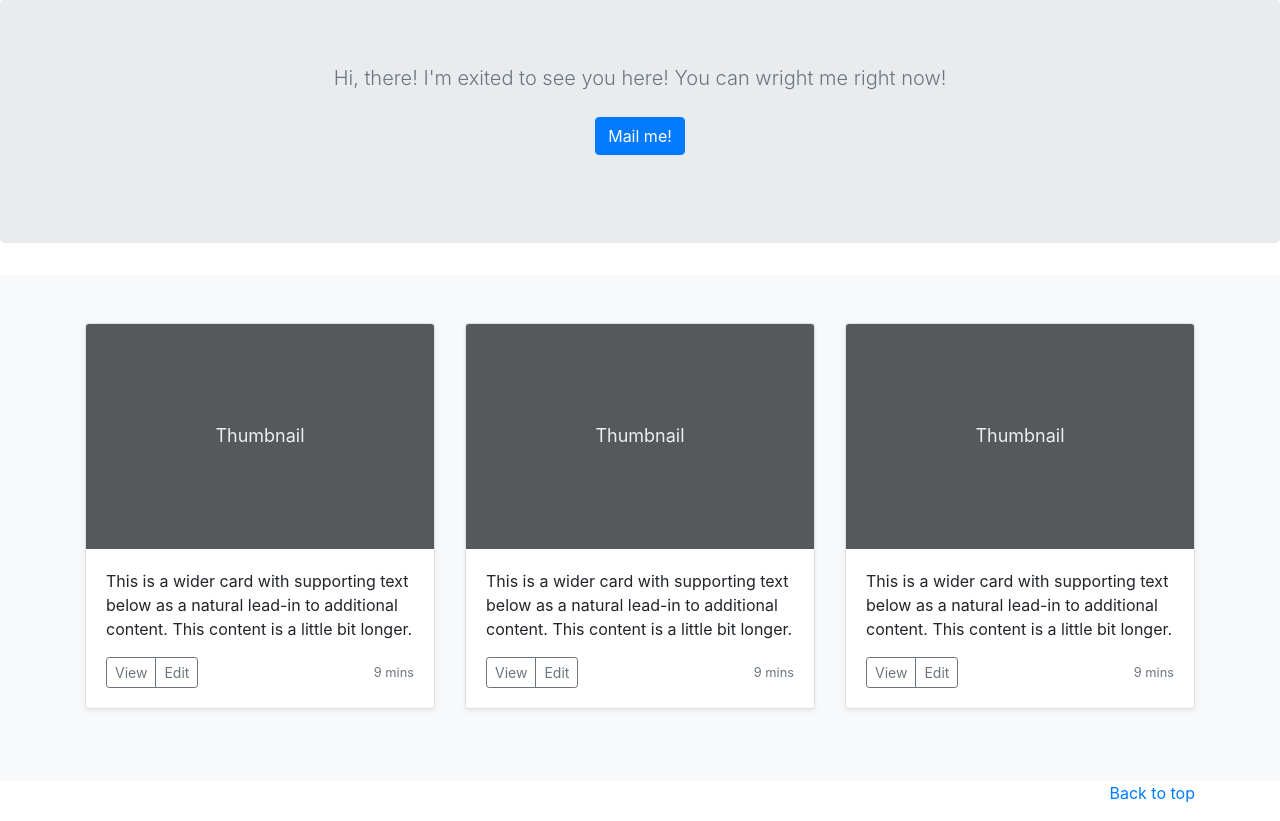
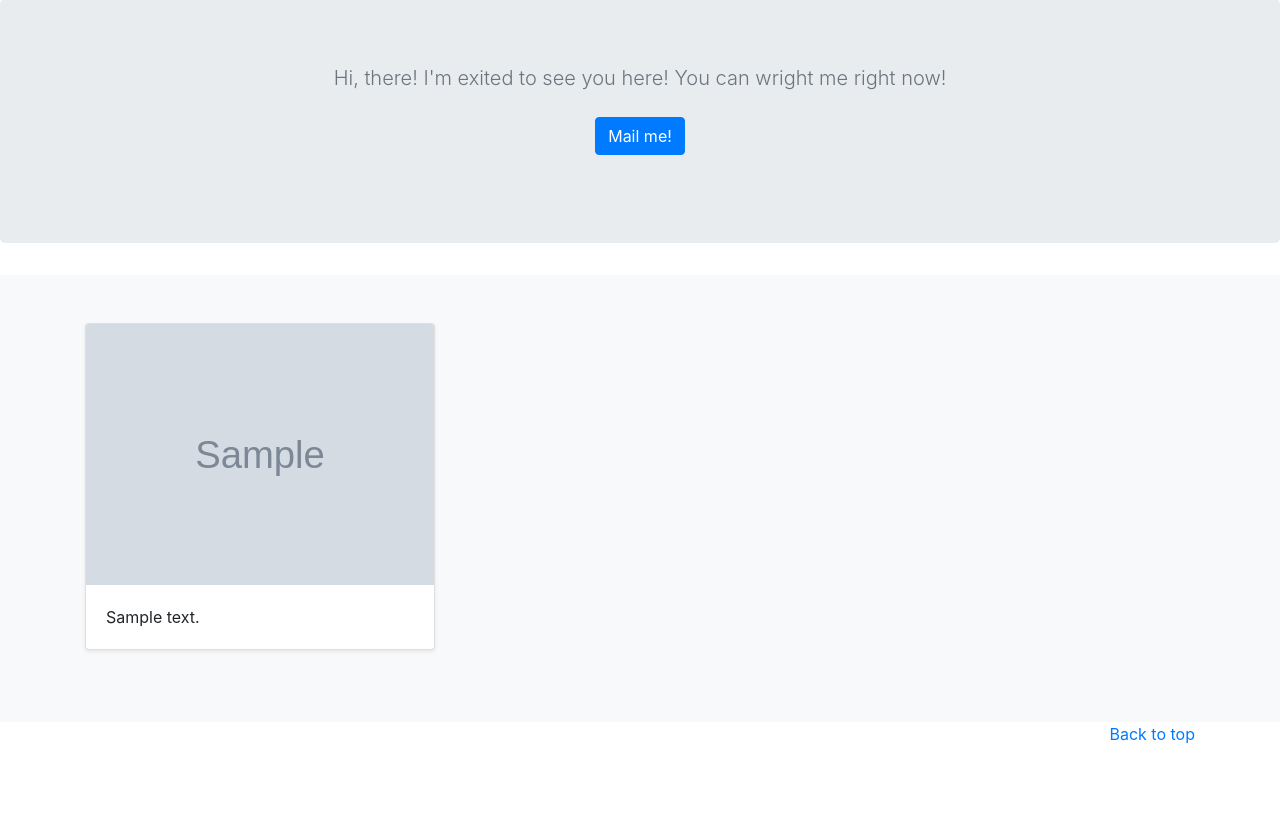
Before and after one commit to alex231a/myawersomeblog, a Django app: page / in a window 1280 px wide. Shown: the part 57-878 px from the top of the page. After the commit the page ends 801 px from the top, so only its background shows below. Run offline with Django 3.2, Linux system fonts and the light colour scheme; tables that the repository leaves empty hold one stand-in row (values such as "Sample post"); grey boxes marked "Sample" are stand-in pictures.

Commit message:
Add events in home.html

```diff
--- a/events/templates/events/home.html
+++ b/events/templates/events/home.html
@@ -65,51 +65,16 @@
         <div class="container">
 
           <div class="row">
+            {% for event in events.all %}
             <div class="col-md-4">
               <div class="card mb-4 shadow-sm">
-                <svg class="bd-placeholder-img card-img-top" width="100%" height="225" xmlns="http://www.w3.org/2000/svg" preserveAspectRatio="xMidYMid slice" focusable="false" role="img" aria-label="Placeholder: Thumbnail"><title>Placeholder</title><rect width="100%" height="100%" fill="#55595c"/><text x="50%" y="50%" fill="#eceeef" dy=".3em">Thumbnail</text></svg>
+                <img class="card-img-top" src="{{ event.event_image.url }}" />
                 <div class="card-body">
-                  <p class="card-text">This is a wider card with supporting text below as a natural lead-in to additional content. This content is a little bit longer.</p>
-                  <div class="d-flex justify-content-between align-items-center">
-                    <div class="btn-group">
-                      <button type="button" class="btn btn-sm btn-outline-secondary">View</button>
-                      <button type="button" class="btn btn-sm btn-outline-secondary">Edit</button>
-                    </div>
-                    <small class="text-muted">9 mins</small>
-                  </div>
+                  <p class="card-text">{{ event.event_text }}</p>
                 </div>
               </div>
             </div>
-            <div class="col-md-4">
-              <div class="card mb-4 shadow-sm">
-                <svg class="bd-placeholder-img card-img-top" width="100%" height="225" xmlns="http://www.w3.org/2000/svg" preserveAspectRatio="xMidYMid slice" focusable="false" role="img" aria-label="Placeholder: Thumbnail"><title>Placeholder</title><rect width="100%" height="100%" fill="#55595c"/><text x="50%" y="50%" fill="#eceeef" dy=".3em">Thumbnail</text></svg>
-                <div class="card-body">
-                  <p class="card-text">This is a wider card with supporting text below as a natural lead-in to additional content. This content is a little bit longer.</p>
-                  <div class="d-flex justify-content-between align-items-center">
-                    <div class="btn-group">
-                      <button type="button" class="btn btn-sm btn-outline-secondary">View</button>
-                      <button type="button" class="btn btn-sm btn-outline-secondary">Edit</button>
-                    </div>
-                    <small class="text-muted">9 mins</small>
-                  </div>
-                </div>
-              </div>
-            </div>
-            <div class="col-md-4">
-              <div class="card mb-4 shadow-sm">
-                <svg class="bd-placeholder-img card-img-top" width="100%" height="225" xmlns="http://www.w3.org/2000/svg" preserveAspectRatio="xMidYMid slice" focusable="false" role="img" aria-label="Placeholder: Thumbnail"><title>Placeholder</title><rect width="100%" height="100%" fill="#55595c"/><text x="50%" y="50%" fill="#eceeef" dy=".3em">Thumbnail</text></svg>
-                <div class="card-body">
-                  <p class="card-text">This is a wider card with supporting text below as a natural lead-in to additional content. This content is a little bit longer.</p>
-                  <div class="d-flex justify-content-between align-items-center">
-                    <div class="btn-group">
-                      <button type="button" class="btn btn-sm btn-outline-secondary">View</button>
-                      <button type="button" class="btn btn-sm btn-outline-secondary">Edit</button>
-                    </div>
-                    <small class="text-muted">9 mins</small>
-                  </div>
-                </div>
-              </div>
-            </div>
+            {% endfor %}
           </div>
         </div>
       </div>
--- a/events/views.py
+++ b/events/views.py
@@ -1,5 +1,7 @@
 from django.shortcuts import render
+from .models import Event
 
 
 def home(request):
-    return render(request, 'events/home.html')
+    events = Event.objects
+    return render(request, 'events/home.html', {'events': events})
```
